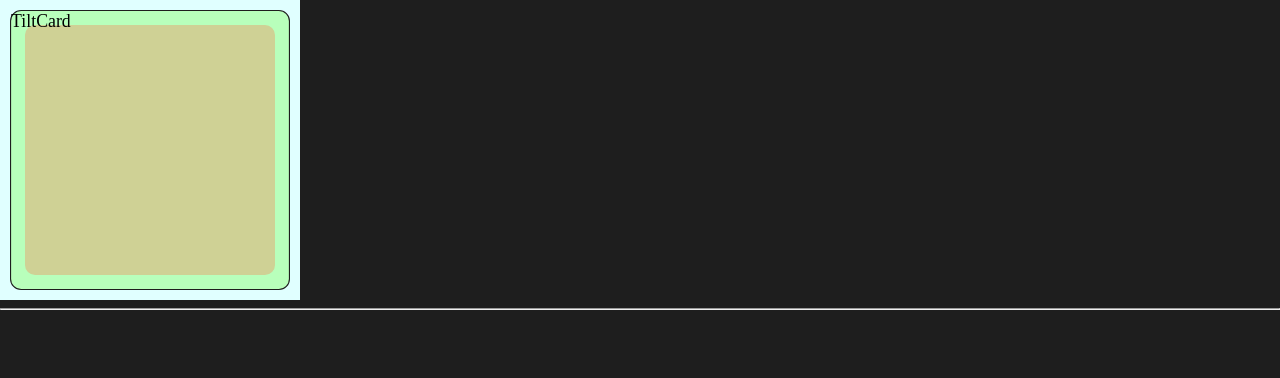
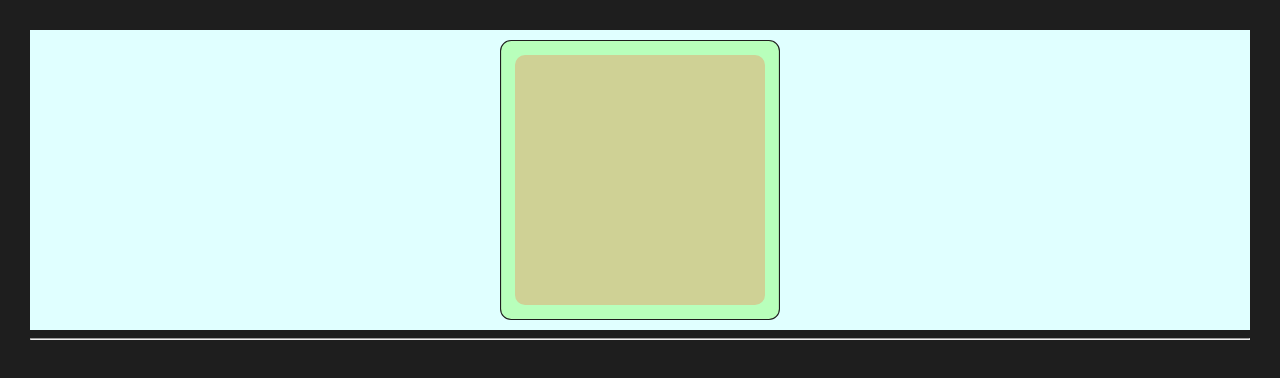
Before and after one commit to AlexSOTe/SOTeUI, a Vue app: page / in a window 1280 px wide. Shown: the top 378 px of the page. Built offline with nearby package versions, Linux system fonts and the light colour scheme.

Commit message:
优化tilt代码，和样式赋值

```diff
--- a/src/components/MyComponent.vue
+++ b/src/components/MyComponent.vue
@@ -2,6 +2,7 @@
   <div class="MyComponent">
     <TiltCard />
     <hr />
+    <!--<div v-tilt style="width:200px;height:200px;">123</div>-->
   </div>
 </template>
 
@@ -10,7 +11,8 @@
 
 </script>
 
-<style>
+<style scoped lang="scss">
   .MyComponent {
+    padding: 30px;
   }
 </style>
--- a/src/components/TiltCard.vue
+++ b/src/components/TiltCard.vue
@@ -1,45 +1,29 @@
 <template>
   <div class="TiltCard">
-    <div class="tiltEle" v-tilt>
-      <div class="floatCard">
-        {{name}}
-      </div>
-    </div>
+    <div class="tiltEle" v-tilt="tiltOptions"></div>
   </div>
 </template>
 
 <script lang="ts" setup>
   const name: string = 'TiltCard';
+  const tiltOptions = {
+    degreeRate: 20,
+    translateZ: '100px',
+  };
 </script>
 
 <style scoped lang="scss">
   .TiltCard {
-    width: 300px;
     height: 300px;
     background-color: lightcyan;
     display: flex;
     justify-content: center;
     align-items: center;
+    perspective: 1000px;
 
     .tiltEle {
-      position: relative;
       width: 250px;
       height: 250px;
-      background-color: pink;
-      border-radius: 10px;
-      perspective: 1000px;
-
-      .floatCard {
-        position: absolute;
-        left: 50%;
-        top: 50%;
-        width: 100%;
-        height: 100%;
-        background-color: #4cff0044;
-        transform: translate3d(-50%,-50%,100px);
-        border: 1px solid #1e1e1e;
-        border-radius: 10px;
-      }
     }
   }
 </style>
--- a/src/directives/tilt.ts
+++ b/src/directives/tilt.ts
@@ -1,18 +1,57 @@
-/**
- * 使一个有宽高的元素在鼠标移入时有倾斜效果
- * @param degreeRate 倾斜程度，默认15
- */
-function TiltDirective(degreeRate: number = 15) {
+
+interface IBindObjValue {
+  degreeRate: number;
+  translateZ: string;
+  [key: string]: any;
+}
+interface IBindObj {
+  value: IBindObjValue | undefined;
+  [key: string]: any;
+}
+
+export class TiltDirective {
+  Entry() {
     const name = 'tilt';
     const obj = {
-    mounted(ele: HTMLElement) {
-      // 设置默认样式
-      ele.style.transformStyle = 'preserve-3d';
-      ele.style.transition = 'none';
+      mounted: (ele: HTMLElement, bind: IBindObj) => {
+        const degreeRate = bind.value && bind.value.degreeRate ?
+          bind.value.degreeRate : 15;
+        const eleStyleCover = {
+          translateZ: bind.value?.translateZ ?? '100px',
+        }
         // 获取被绑定元素的宽高
         const eleStyle = getComputedStyle(ele);
+        console.log('style', eleStyle);
+
+        const floatDiv1 = document.createElement('div');
+        floatDiv1.setAttribute('style', `
+position: absolute;
+left: 50%;
+top: 50%;
+width: 100%;
+height: 100%;
+background-color: #4cff0044;
+transform: translate3d(-50%,-50%,${eleStyleCover.translateZ});
+border: 1px solid #1e1e1e;
+border-radius: 10px;
+`);
+        ele.appendChild(floatDiv1);
+
+        this.SetStyle(ele, eleStyle);
+        this.DealEvent(ele, eleStyle, degreeRate);
+      }
+    };
+    return { name, obj }
+  }
+  /**
+   * 处理事件相关
+   * @param ele
+   * @param degreeRate
+   */
+  DealEvent(ele: HTMLElement, eleStyle: CSSStyleDeclaration, degreeRate: number) {
     const eleW = parseInt(eleStyle.width);
     const eleH = parseInt(eleStyle.height);
+
     ele.addEventListener('mousemove', (evt: MouseEvent) => {
       // 获取到鼠标在被绑定元素中的位置
       const mx = evt.offsetX;
@@ -23,6 +62,7 @@ function TiltDirective(degreeRate: number = 15) {
       // 好了( •̀ ω •́ )y
       ele.style.transform = `rotateX(${-oy / degreeRate}deg) rotateY(${ox / degreeRate}deg)`;
     }, false);
+
     ele.addEventListener('mouseleave', (evt: MouseEvent) => {
       // 鼠标离开元素的时候重置transform
       ele.style.transform = `rotateX(0deg) rotateY(0deg)`;
@@ -32,9 +72,20 @@ function TiltDirective(degreeRate: number = 15) {
       }, 300)
     }, false);
   }
-  };
-  return { name, obj }
+
+  SetStyle(ele: HTMLElement, eleStyle: CSSStyleDeclaration) {
+    const eleW = parseInt(eleStyle.width);
+    const eleH = parseInt(eleStyle.height);
+    let style = `
+position: relative;
+background-color: pink;
+border-radius: 10px;
+transform-style: preserve-3d;
+transition: none;
+`
+    style += eleW ? `width: ${eleW}px;` : `width: 100px;`;
+    style += eleH ? `height: ${eleH}px;` : `height: 100px;`;
+    // 设置默认样式
+    ele.setAttribute('style', style);
   }
-
-
-export default TiltDirective;
+}
--- a/src/main.ts
+++ b/src/main.ts
@@ -1,9 +1,9 @@
 import { createApp } from 'vue'
 import App from './App.vue'
 import './assets/styles/common.scss';
-import TiltDirective from './directives/tilt';
+import { TiltDirective } from './directives/tilt';
 
 const app = createApp(App);
-const tilt = TiltDirective();
+const tilt = new TiltDirective().Entry();
 app.directive(tilt.name, tilt.obj);
 app.mount('#app');
```
Lines whose indentation alone changed are shown as unchanged.
